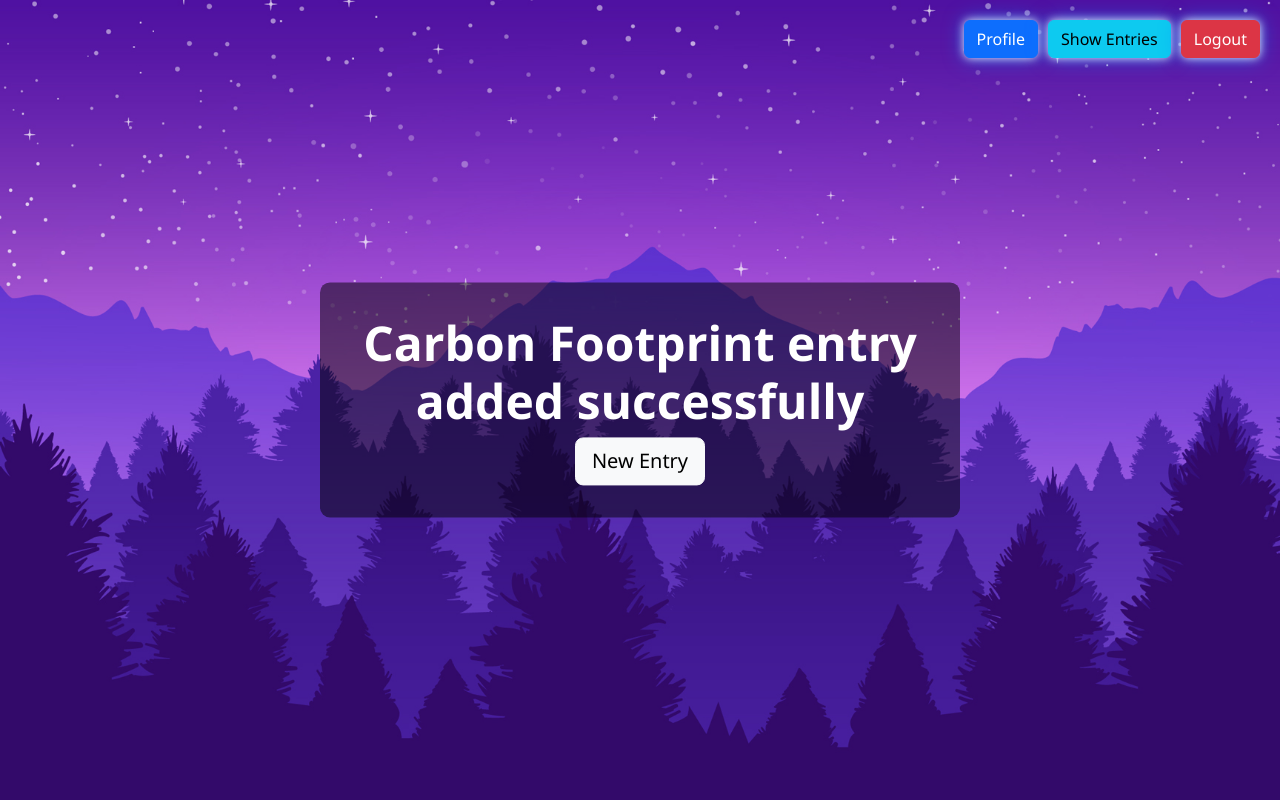
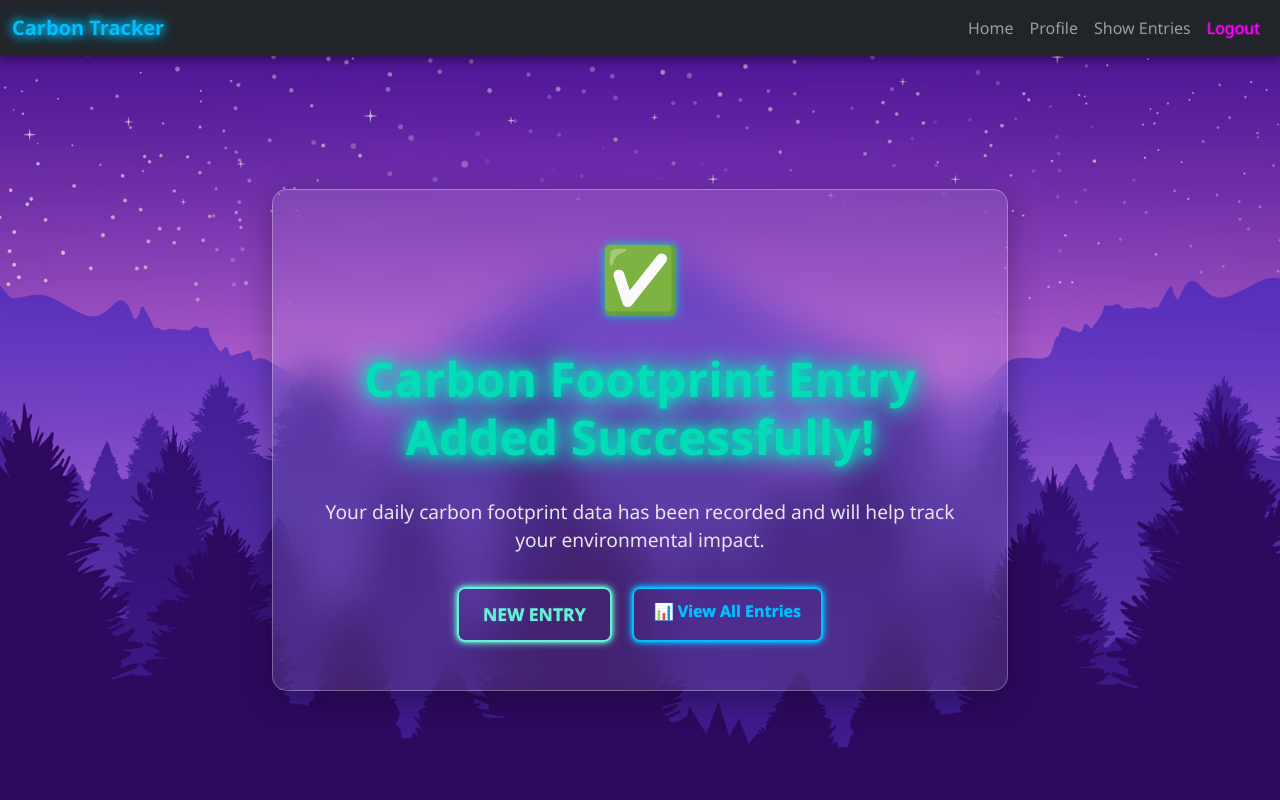
Before and after one commit to Yuvrajsinghko/EcoTracker, a Python web app: template templates/daily_entry_status.html in a window 1280 px wide. Run offline with Jinja, Linux system fonts and the light colour scheme; the template is opened without the code that fills it, so the values that code supplies are empty.

Commit message:
made some changes in daily_status html file

```diff
--- a/templates/daily_entry_status.html
+++ b/templates/daily_entry_status.html
@@ -3,84 +3,277 @@
   <head>
     <meta charset="UTF-8" />
     <meta name="viewport" content="width=device-width, initial-scale=1.0" />
-    <title>My Website</title>
+    <title>Entry Added Successfully - Carbon Tracker</title>
     <link
-      href="https://cdn.jsdelivr.net/npm/bootstrap@5.3.3/dist/css/bootstrap.min.css"
+      href="https://cdn.jsdelivr.net/npm/bootstrap@5.3.0/dist/css/bootstrap.min.css"
       rel="stylesheet"
     />
     <style>
-      body,
-      html {
+      body {
+        background: url(/static/images/img.jpg) no-repeat center center/cover;
+        min-height: 100vh;
+        padding-top: 80px;
+        position: relative;
+        font-family: "Segoe UI", sans-serif;
+      }
+      body::before {
+        content: "";
+        position: fixed;
+        top: 0;
+        left: 0;
+        width: 100%;
         height: 100%;
-        margin: 0;
-        padding: 0;
-        overflow: hidden;
-        font-family: "Segoe UI", sans-serif;
-        background: url("/static/images/img.jpg") no-repeat;
-        background-size: cover;
-        background-position: center;
+        background: rgba(0, 0, 0, 0.1);
+        z-index: -1;
       }
 
-      .content-overlay {
-        position: absolute;
-        top: 50%;
-        left: 50%;
-        transform: translate(-50%, -50%);
-        text-align: center;
-        color: white;
-        background-color: rgba(0, 0, 0, 0.5);
-        padding: 2rem;
-        border-radius: 10px;
+      .success-card {
+        background: rgba(255, 255, 255, 0.1);
+        backdrop-filter: blur(20px);
+        -webkit-backdrop-filter: blur(20px);
+        border-radius: 15px;
+        box-shadow: 0 8px 32px rgba(0, 0, 0, 0.3);
+        border: 1px solid rgba(255, 255, 255, 0.3);
       }
 
-      h1 {
+      /* Navbar */
+      .navbar {
+        box-shadow: 0 4px 10px rgba(0, 0, 0, 0.4);
+      }
+      .nav-link {
+        font-weight: 500;
+        transition: all 0.3s ease-in-out;
+      }
+      .nav-link[href*="registration_done"] {
+        color: #00e0b8 !important;
+        text-shadow: 0 0 0.5px #00e0b8;
+      }
+      .nav-link[href*="profile"] {
+        color: #00bfff !important;
+        text-shadow: 0 0 2px #00bfff;
+      }
+      .nav-link[href*="entries_overview"] {
+        color: #66f0d4 !important;
+        text-shadow: 0 0 2px #66f0d4;
+      }
+      .nav-link.text-danger {
+        color: #ff00ff !important;
+        text-shadow: 0 0 2px #ff00ff;
+      }
+      .nav-link:hover {
+        color: #000 !important;
+        background: rgba(0, 224, 184, 0.2);
+        border-radius: 6px;
+        text-shadow: 0 0 4px #00e0b8, 0 0 8px #00e0b8;
+        transform: scale(1.01);
+      }
+      .nav-link.text-danger:hover {
+        background: rgba(255, 0, 255, 0.15);
+        text-shadow: 0 0 1px #ff00ff;
+        box-shadow: 0 0 2px #ff00ff;
+      }
+
+      /* Hero Neon */
+      .hero-neon {
+        color: #00bfff;
+        text-shadow: 0 0 6px #00bfff, 0 0 12px #00bfff, 0 0 24px #00bfff;
+        animation: heroPulse 3s infinite ease-in-out;
+      }
+      @keyframes heroPulse {
+        0% {
+          text-shadow: 0 0 6px #00bfff, 0 0 12px #00bfff;
+        }
+        50% {
+          text-shadow: 0 0 12px #00bfff, 0 0 24px #00bfff, 0 0 36px #00bfff;
+        }
+        100% {
+          text-shadow: 0 0 6px #00bfff, 0 0 12px #00bfff;
+        }
+      }
+
+      /* Success Message Styling */
+      .success-title {
+        color: #00e0b8;
+        text-shadow: 0 0 6px #00e0b8, 0 0 12px #00e0b8;
         font-size: 3rem;
         font-weight: bold;
+        margin-bottom: 2rem;
+        animation: successPulse 2.5s infinite ease-in-out;
       }
 
-      /* Top-right buttons */
-      .top-right-buttons {
-        position: absolute;
-        top: 20px;
-        right: 20px;
-        display: flex;
-        gap: 10px;
+      @keyframes successPulse {
+        0% {
+          text-shadow: 0 0 6px #00e0b8, 0 0 12px #00e0b8;
+          opacity: 0.9;
+        }
+        50% {
+          text-shadow: 0 0 12px #00e0b8, 0 0 24px #00e0b8, 0 0 36px #00e0b8;
+          opacity: 1;
+        }
+        100% {
+          text-shadow: 0 0 6px #00e0b8, 0 0 12px #00e0b8;
+          opacity: 0.9;
+        }
       }
 
-      .glow-btn {
-        box-shadow: 0 0 10px rgba(255, 255, 255, 0.9),
-          0 0 20px rgba(0, 123, 255, 0.7);
+      /* Buttons */
+      .btn-neon {
+        background: transparent;
+        color: #66f0d4;
+        font-weight: bold;
+        border: 2px solid #66f0d4;
+        border-radius: 8px;
+        text-transform: uppercase;
+        text-shadow: 0 0 1px #66f0d4;
+        box-shadow: 0 0 4px #66f0d4, 0 0 8px #66f0d4;
         transition: all 0.3s ease-in-out;
+        padding: 12px 24px;
+        font-size: 1.1rem;
+      }
+      .btn-neon:hover {
+        background: rgba(102, 240, 212, 0.15);
+        color: #66f0d4;
+        box-shadow: 0 0 8px #66f0d4, 0 0 16px #66f0d4;
+        transform: scale(1.05);
       }
 
-      .glow-btn:hover {
-        box-shadow: 0 0 20px rgba(255, 255, 255, 1),
-          0 0 40px rgba(0, 123, 255, 0.9);
+      .btn-secondary-neon {
+        background: transparent;
+        color: #00bfff;
+        font-weight: bold;
+        border: 2px solid #00bfff;
+        border-radius: 8px;
+        text-shadow: 0 0 1px #00bfff;
+        box-shadow: 0 0 4px #00bfff, 0 0 8px #00bfff;
+        transition: all 0.3s ease-in-out;
+        padding: 10px 20px;
+      }
+      .btn-secondary-neon:hover {
+        background: rgba(0, 191, 255, 0.15);
+        color: #00bfff;
+        box-shadow: 0 0 8px #00bfff, 0 0 16px #00bfff;
         transform: scale(1.05);
+      }
+
+      /* Content positioning */
+      .main-content {
+        display: flex;
+        align-items: center;
+        justify-content: center;
+        min-height: calc(100vh - 80px);
+      }
+
+      /* Success icon animation */
+      .success-icon {
+        font-size: 4rem;
+        color: #00e0b8;
+        text-shadow: 0 0 10px #00e0b8;
+        animation: bounce 2s infinite;
+        margin-bottom: 1rem;
+      }
+
+      @keyframes bounce {
+        0%, 20%, 50%, 80%, 100% {
+          transform: translateY(0);
+        }
+        40% {
+          transform: translateY(-10px);
+        }
+        60% {
+          transform: translateY(-5px);
+        }
+      }
+
+      /* Action buttons container */
+      .action-buttons {
+        display: flex;
+        gap: 20px;
+        justify-content: center;
+        flex-wrap: wrap;
+        margin-top: 2rem;
+      }
+
+      @media (max-width: 768px) {
+        .success-title {
+          font-size: 2rem;
+        }
+        .action-buttons {
+          flex-direction: column;
+          align-items: center;
+        }
+        .action-buttons .btn {
+          width: 200px;
+        }
       }
     </style>
   </head>
   <body>
-    <!-- Top Right Buttons -->
-    <div class="top-right-buttons">
-      <a href="{{ url_for('profile') }}" class="btn btn-primary glow-btn"
-        >Profile</a
-      >
-      <a href="{{url_for('entries_overview')}}" class="btn btn-info glow-btn"
-        >Show Entries</a
-      >
-      <a href="{{ url_for('logout') }}" class="btn btn-danger glow-btn"
-        >Logout</a
-      >
+    <!-- Navbar -->
+    <nav class="navbar navbar-expand-lg navbar-dark bg-dark fixed-top">
+      <div class="container-fluid">
+        <a
+          class="navbar-brand fw-bold hero-neon"
+          href="{{ url_for('registration_done') }}"
+          >Carbon Tracker</a
+        >
+        <button
+          class="navbar-toggler"
+          type="button"
+          data-bs-toggle="collapse"
+          data-bs-target="#navbarNav"
+        >
+          <span class="navbar-toggler-icon"></span>
+        </button>
+        <div class="collapse navbar-collapse" id="navbarNav">
+          <ul class="navbar-nav ms-auto">
+            <li class="nav-item">
+              <a class="nav-link" href="{{ url_for('registration_done') }}"
+                >Home</a
+              >
+            </li>
+            <li class="nav-item">
+              <a class="nav-link" href="{{ url_for('profile') }}">Profile</a>
+            </li>
+            <li class="nav-item">
+              <a class="nav-link" href="{{ url_for('entries_overview') }}">Show Entries</a>
+            </li>
+            <li class="nav-item">
+              <a class="nav-link text-danger" href="{{ url_for('logout') }}"
+                >Logout</a
+              >
+            </li>
+          </ul>
+        </div>
+      </div>
+    </nav>
+
+    <!-- Main Content -->
+    <div class="main-content">
+      <div class="container">
+        <div class="row justify-content-center">
+          <div class="col-lg-8 col-md-10">
+            <div class="success-card p-5 text-center">
+              <div class="success-icon">✅</div>
+              <h1 class="success-title">Carbon Footprint Entry Added Successfully!</h1>
+              <p class="text-light mb-4" style="font-size: 1.2rem; opacity: 0.9;">
+                Your daily carbon footprint data has been recorded and will help track your environmental impact.
+              </p>
+
+              <div class="action-buttons">
+                <a href="{{ url_for('daily_user_entry') }}" class="btn btn-neon">
+                   New Entry
+                </a>
+                <a href="{{ url_for('entries_overview') }}" class="btn btn-secondary-neon">
+                  📊 View All Entries
+                </a>
+              </div>
+            </div>
+          </div>
+        </div>
+      </div>
     </div>
 
-    <!-- Overlay Content -->
-    <div class="content-overlay">
-      <h1>Carbon Footprint entry added successfully</h1>
-      <a href="{{ url_for('daily_user_entry')}}" class="btn btn-light btn-lg"
-        >New Entry</a
-      >
-    </div>
+    <script src="https://cdn.jsdelivr.net/npm/bootstrap@5.3.0/dist/js/bootstrap.bundle.min.js"></script>
     <script>
       // Auto-logout after inactivity (client-side only)
       let inactivityLimit = 5 * 60 * 1000; // 5 minutes
```
